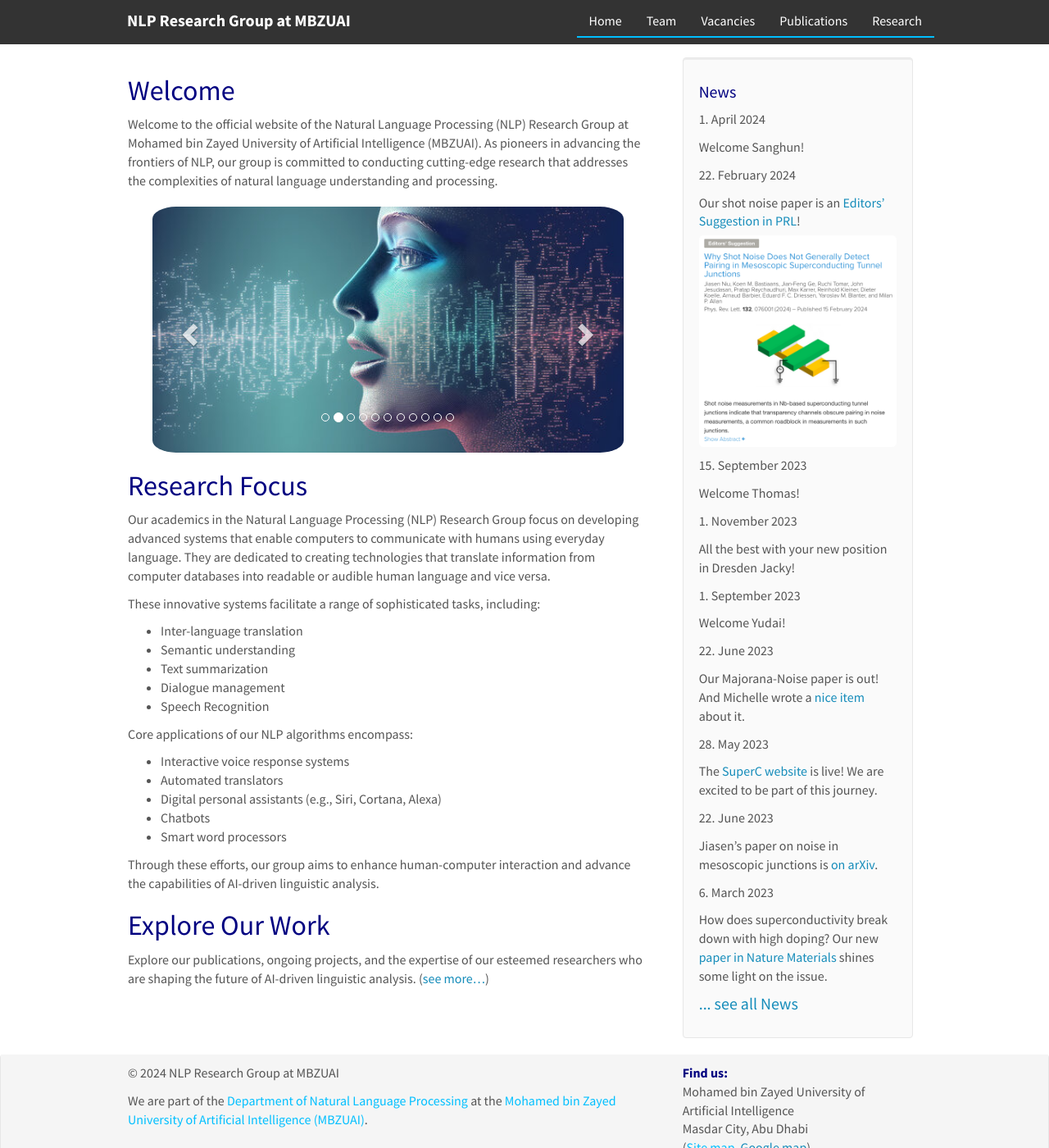
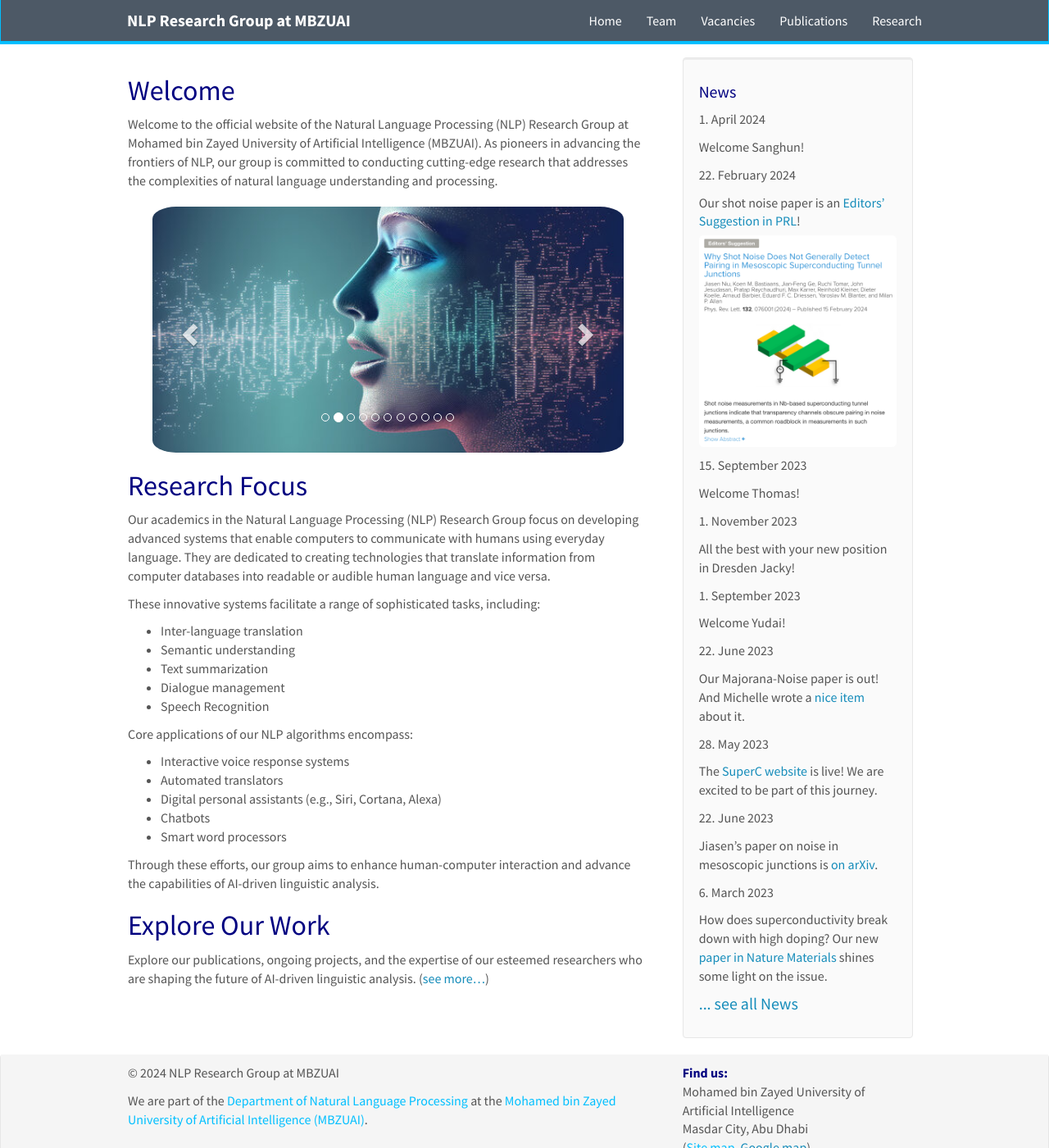
Before and after one commit to RamzaBasharat/MBZUAI, a Jekyll site: the page built from _pages/home.md, in a window 1280 px wide and 1400 px high. Shown: the whole window at 82% size. Built offline with Jekyll 4.4.1, drawn with Linux system fonts in a browser that asks for light colours; nearby versions of some CDN libraries.

Commit message:
setting css

```diff
--- a/css/main.scss
+++ b/css/main.scss
@@ -135,8 +135,8 @@ background-color: #4d5966;
 //----------------
 /* Navbar background and text color */
 .navbar-default {
-    background-color: #333; /* Background color */
-    border-color: #333;    /* Border color */
+    background-color: #4d5966; /* Background color */
+    border-color: #00bfff;    /* Border color */
 }
 
 .navbar-default .navbar-brand,
@@ -146,8 +146,9 @@ background-color: #4d5966;
     padding-bottom: 10px; /* Adjust padding for lower border */
 }
 
-/* Lower border for navbar links */
-.navbar-default .navbar-nav > li > a:after {
+/* Lower border for navbar links on hover and active */
+.navbar-default .navbar-nav > li > a:hover::after,
+.navbar-default .navbar-nav > .active > a::after {
     content: '';
     position: absolute;
     left: 0;
@@ -155,6 +156,17 @@ background-color: #4d5966;
     bottom: 0;
     height: 2px; /* Border thickness */
     background-color: #00bfff; /* Border color */
+}
+
+/* Remove border on inactive links */
+.navbar-default .navbar-nav > li > a::after {
+    content: '';
+    position: absolute;
+    left: 0;
+    right: 0;
+    bottom: 0;
+    height: 2px; /* Border thickness */
+    background-color: transparent; /* Transparent by default */
 }
 
 /* Navbar link hover effect */
@@ -171,8 +183,3 @@ background-color: #4d5966;
     color: #00bfff; /* Active text color */
     background-color: #444; /* Active background color */
 }
-
-/* Lower border for active link */
-.navbar-default .navbar-nav > .active > a:after {
-    background-color: #ff5733; /* Active link border color */
-}
```
